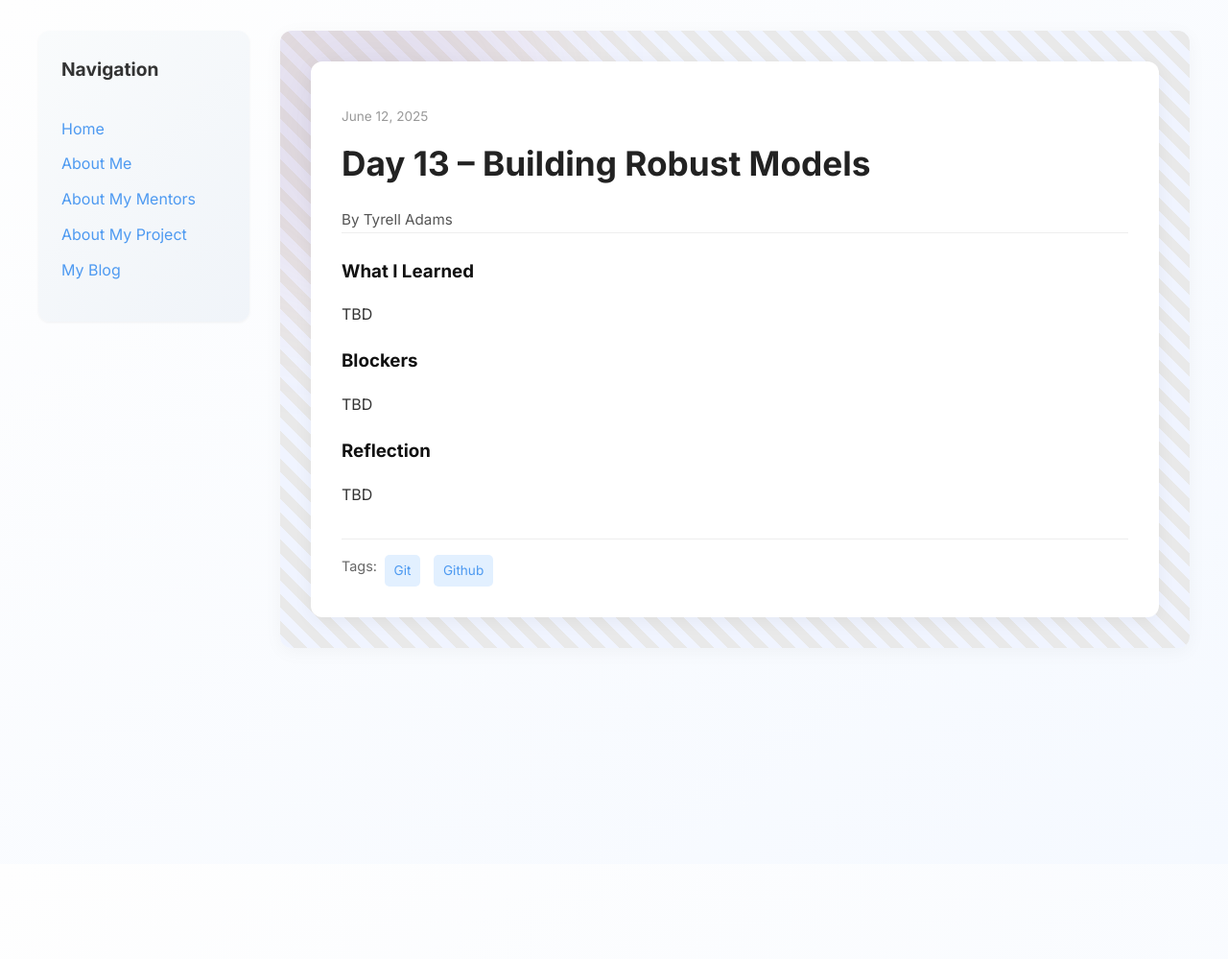
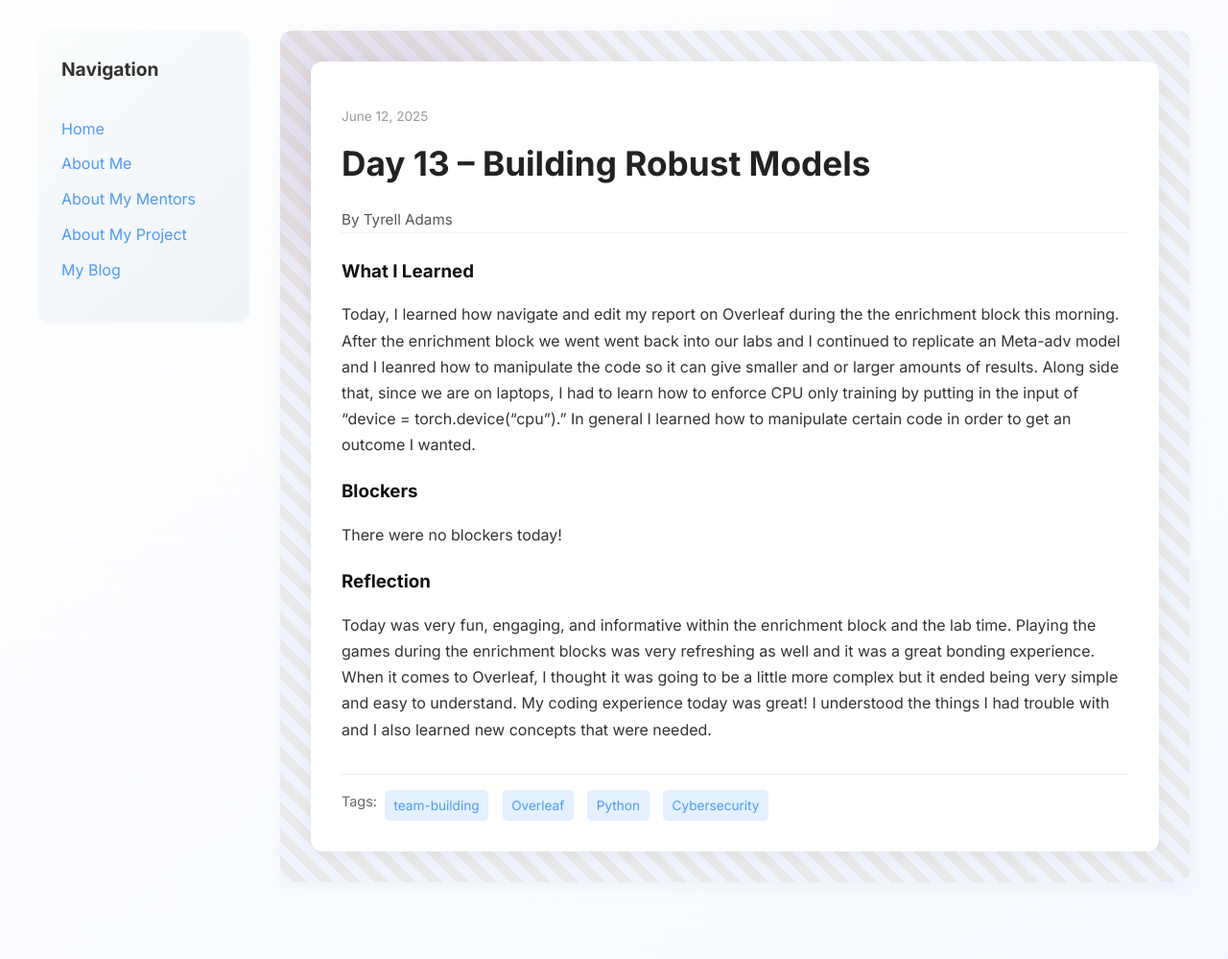
Before and after one commit to Tyrell-Adams/Tyrell-Adams.github.io, a Jekyll site: the page built from _posts/2025-06-12-day-13.md, in a window 1280 px wide. Shown: the whole page at 96% size. Built offline with Jekyll 4.4.1, drawn with Linux system fonts in a browser that asks for light colours; before the commit the page ends 900 px from its top, so only the background shows below that.

Commit message:
Update 2025-06-12-day-13.md

```diff
--- a/_posts/2025-06-12-day-13.md
+++ b/_posts/2025-06-12-day-13.md
@@ -4,12 +4,12 @@ title: "Day 13 – Building Robust Models"
 date: 2025-06-12
 author: Tyrell Adams
 permalink: /day13.html
-tags: ["Git", "Github"]
+tags: ["team-building", "Overleaf", "Python", "Cybersecurity"]
 
 what_i_learned: |
-  TBD
+  Today, I learned how navigate and edit my report on Overleaf during the the enrichment block this morning. After the enrichment block we went went back into our labs and I continued to replicate an Meta-adv model and I leanred how to manipulate the code so it can give smaller and or larger amounts of results. Along side that, since we are on laptops, I had to learn how to enforce CPU only training by putting in the input of "device = torch.device("cpu")." In general I learned how to manipulate certain code in order to get an outcome I wanted.
 blockers: |
-  TBD
+  There were no blockers today!
 reflection: |
-  TBD
+  Today was very fun, engaging, and informative within the enrichment block and the lab time. Playing the games during the enrichment blocks was very refreshing as well and it was a great bonding experience. When it comes to Overleaf, I thought it was going to be a little more complex but it ended being very simple and easy to understand. My coding experience today was great! I understood the things I had trouble with and I also learned new concepts that were needed.
 ---
```
